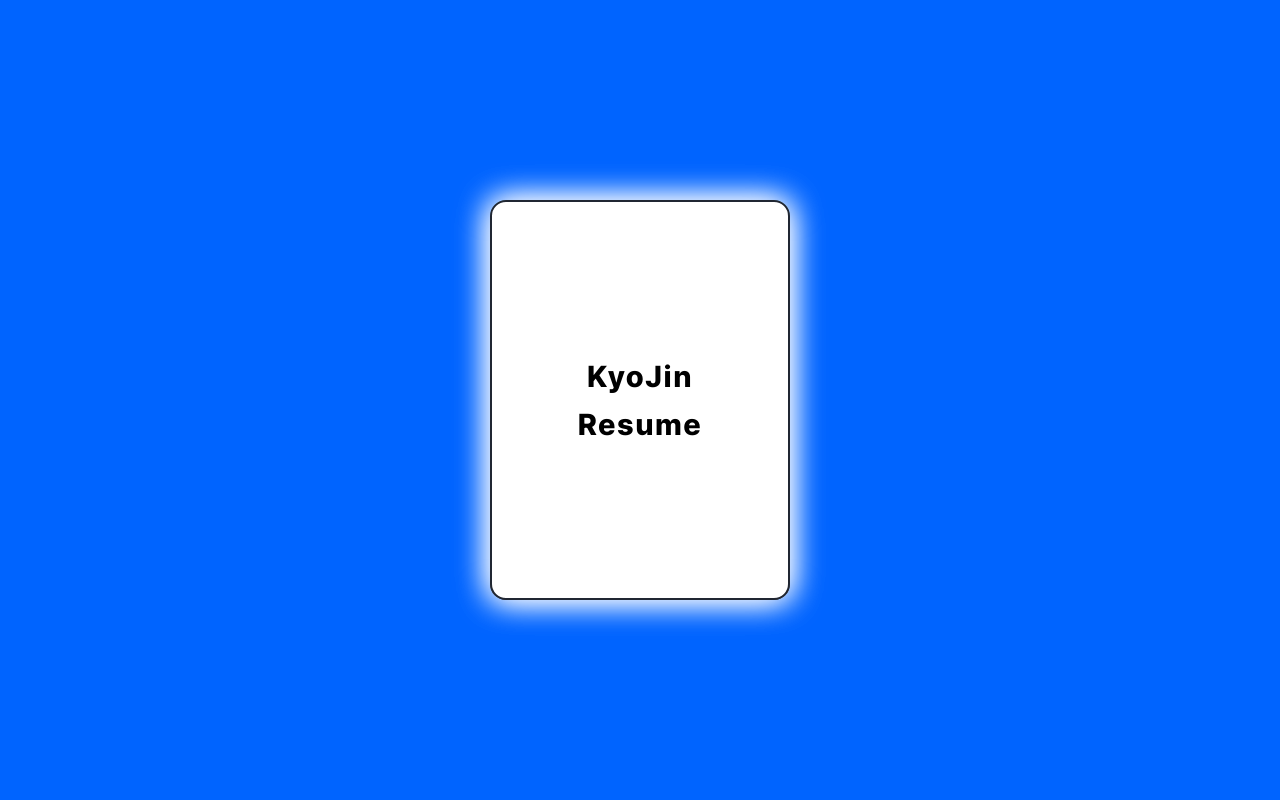
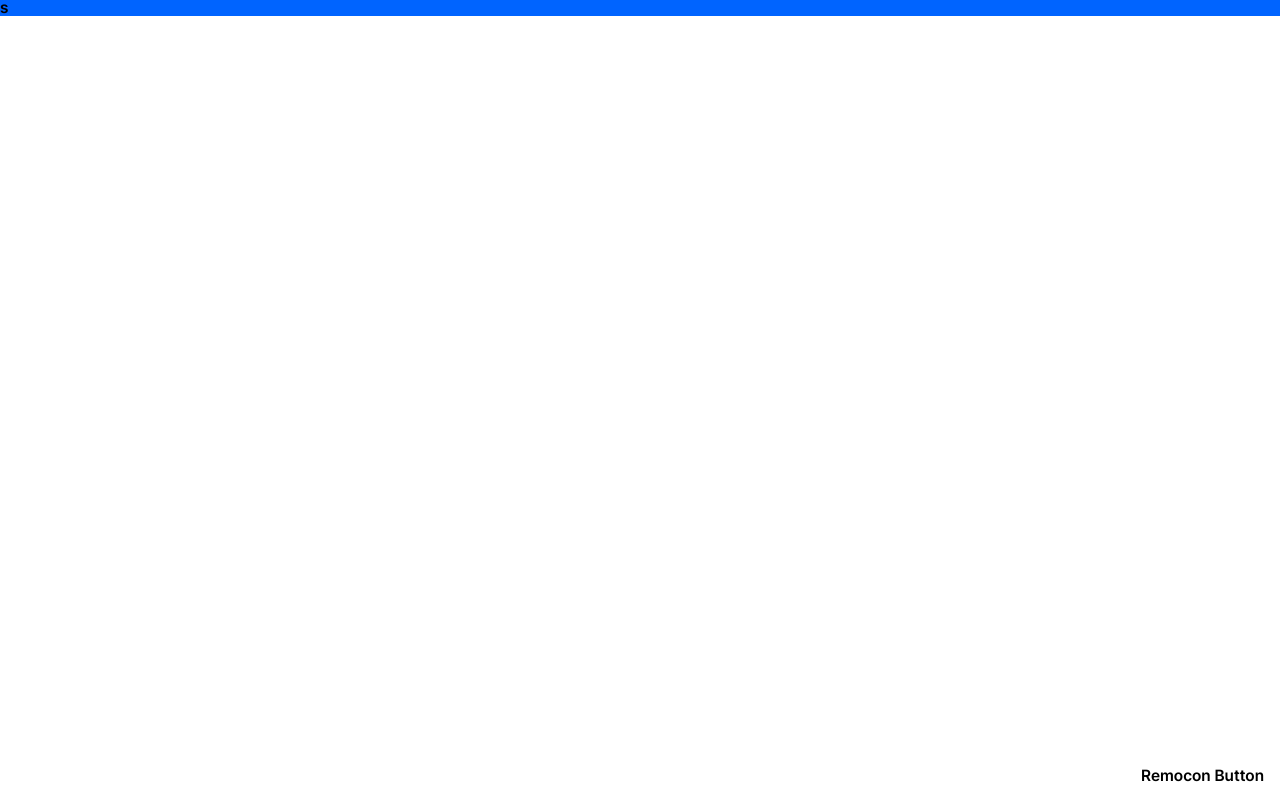
Before and after one commit to KyoJin-Hwang/Next14-Portfolio, a Next.js app: page / in a window 1280 px wide. Built offline with nearby package versions, Linux system fonts and the light colour scheme.

Commit message:
feat : 처음부터 다시 디자인 맘에들지 않음

```diff
--- a/src/app/globals.css
+++ b/src/app/globals.css
@@ -137,3 +137,10 @@ table {
   justify-content: center;
   align-items: center;
 }
+
+.dark-mode {
+  background: rgb(0, 0, 0);
+}
+.white-mode {
+  background: #0064ff;
+}
--- a/src/app/layout.tsx
+++ b/src/app/layout.tsx
@@ -21,7 +21,7 @@ export default function RootLayout({
 }>) {
   return (
     <html lang="ko">
-      <body className={`${pretendard.className} bg-[#0064FF]`}>{children}</body>
+      <body className={`${pretendard.className}`}>{children}</body>
     </html>
   )
 }
--- a/src/app/page.tsx
+++ b/src/app/page.tsx
@@ -1,11 +1,16 @@
 'use client'
-import Profile from '@/components/profile/profile'
+import Remocon from '@/components/remocon/Remocon'
+
+import { useIsDarkStore } from '@/store/IsDark'
 import { useIsMobileStore } from '@/store/IsMobile'
+
 import { useEffect } from 'react'
 import { useMediaQuery } from 'react-responsive'
+
 const Home = () => {
   const isMobile = useMediaQuery({ query: '(max-width:767px)' })
   const { isMobileChange } = useIsMobileStore()
+  const { isDark } = useIsDarkStore()
   useEffect(() => {
     if (isMobile) {
       isMobileChange(true)
@@ -13,9 +18,13 @@ const Home = () => {
       isMobileChange(false)
     }
   }, [isMobile])
+
   return (
-    <div className="relative z-0">
-      <Profile />
+    <div className={`relative z-0 ${isDark ? 'dark-mode' : 'white-mode'}`}>
+      s{' '}
+      <div className="fixed w-full flex justify-end bottom-[1rem] px-4 z-20">
+        <Remocon />
+      </div>
     </div>
   )
 }
--- a/src/components/Profile/profile.tsx
+++ /dev/null
@@ -1,49 +0,0 @@
-'use client'
-
-import { useEffect, useState } from 'react'
-
-import './profile.css'
-import { useIsMobileStore } from '@/store/IsMobile'
-import { ProfileImageComponent } from './profileDetail/profileImage'
-import { ProfileTextBoxComponent } from './profileDetail/profileText'
-
-const Profile = () => {
-  const [profileBool, setProfilebool] = useState(false)
-  const [showImage, setShowImage] = useState(false)
-  const isMobile = useIsMobileStore((state) => state.isMobile)
-  useEffect(() => {
-    if (profileBool) {
-      const timer = setTimeout(() => {
-        setShowImage(true)
-      }, 500)
-      return () => clearTimeout(timer)
-    } else {
-      setShowImage(false)
-    }
-  }, [profileBool])
-
-  return (
-    <div className={`profile relative h-screen max-w-[1100px] mx-auto`}>
-      <div
-        className={`w-[300px] h-[400px] gap-3 border-[#202632] border-2 border-solid
-bg-[#fff] rounded-2xl flex-center flex-col drop-shadow-[0px_0px_1rem_#ffffff] cursor-pointer
-${
-  !profileBool
-    ? 'z-10 visible opacity-100 absolute top-[50%] left-[50%] translate-y-[-50%] translate-x-[-50%]'
-    : 'h-0 z-0 invisible opacity-0 absolute top-[50%] left-[50%] translate-y-[-50%] translate-x-[-50%] rotate-[25deg]'
-}
-'transition-all delay-300 duration-700`}
-        onClick={() => setProfilebool(true)}
-      >
-        <p className="font-extrabold text-3xl -tracking-tighter">KyoJin</p>
-        <p className="font-extrabold text-3xl -tracking-tighter">Resume</p>
-      </div>
-      <div>
-        <ProfileImageComponent isMobile={isMobile} showImage={showImage} />
-        <ProfileTextBoxComponent isMobile={isMobile} showImage={showImage} />
-      </div>
-    </div>
-  )
-}
-
-export default Profile
--- a/src/components/Profile/profileDetail/profileImage.tsx
+++ /dev/null
@@ -1,26 +0,0 @@
-import Image from 'next/image'
-import ProfileImg from '@/assets/img/profile.jpg'
-import { ProfileComponentT } from '@/types/component'
-
-export const ProfileImageComponent = ({
-  isMobile,
-  showImage,
-}: ProfileComponentT) => {
-  return (
-    <Image
-      src={ProfileImg}
-      alt="프로필이미지"
-      className={`transition-all delay-100 duration-[350ms]
-      ${
-        isMobile
-          ? showImage
-            ? 'absolute top-0 left-[50%]  translate-y-[0px] translate-x-[-50%] mt-6'
-            : 'absolute top-[50%] left-[50%] translate-y-[-50%] translate-x-[-50%] mt-0'
-          : showImage
-            ? 'absolute top-0 left-0  translate-y-[0px] translate-x-[0px] mt-6'
-            : 'absolute top-[50%] left-[50%] translate-y-[-50%] translate-x-[-50%] mt-0'
-      }
-    w-[300px] h-[400px] rounded-2xl mx-auto object-cover drop-shadow-[0px_0px_1rem_#ffffff]`}
-    />
-  )
-}
--- a/src/components/Profile/profileDetail/profileText.tsx
+++ /dev/null
@@ -1,8 +0,0 @@
-import { ProfileComponentT } from '@/types/component'
-
-export const ProfileTextBoxComponent = ({
-  isMobile,
-  showImage,
-}: ProfileComponentT) => {
-  return <div></div>
-}
--- /dev/null
+++ b/src/components/remocon/Remocon.tsx
@@ -0,0 +1,15 @@
+'use client'
+
+import { useIsDarkStore } from '@/store/IsDark'
+import RemoconButton from './remoconIcon/RemoconButton'
+
+const Remocon = () => {
+  const { isDarkChange } = useIsDarkStore()
+  return (
+    <div className="flex">
+      <RemoconButton onClick={isDarkChange} />
+    </div>
+  )
+}
+
+export default Remocon
--- /dev/null
+++ b/src/components/remocon/remoconIcon/RemoconButton.tsx
@@ -0,0 +1,11 @@
+import React from 'react'
+
+interface RemoconButtonProps {
+  onClick: () => void
+}
+
+const RemoconButton: React.FC<RemoconButtonProps> = ({ onClick }) => {
+  return <button onClick={onClick}>Remocon Button</button>
+}
+
+export default RemoconButton
--- /dev/null
+++ b/src/store/IsDark.ts
@@ -0,0 +1,17 @@
+import { create } from 'zustand'
+import { devtools } from 'zustand/middleware'
+
+interface isDarkT {
+  isDark: boolean
+  isDarkChange: () => void
+}
+
+export const useIsDarkStore = create<isDarkT>()(
+  devtools(
+    (set) => ({
+      isDark: false,
+      isDarkChange: () => set((state) => ({ isDark: !state.isDark })),
+    }),
+    { name: 'isDark' },
+  ),
+)
--- a/src/types/component.ts
+++ b/src/types/component.ts
@@ -1,5 +1,5 @@
 // 프로필컴포넌트 타입
-export interface ProfileComponentT {
+export interface ProfileComponentProps {
   isMobile: boolean
   showImage?: boolean
 }
```
Also changed, not shown: src/components/Profile/profile.css (deleted).
